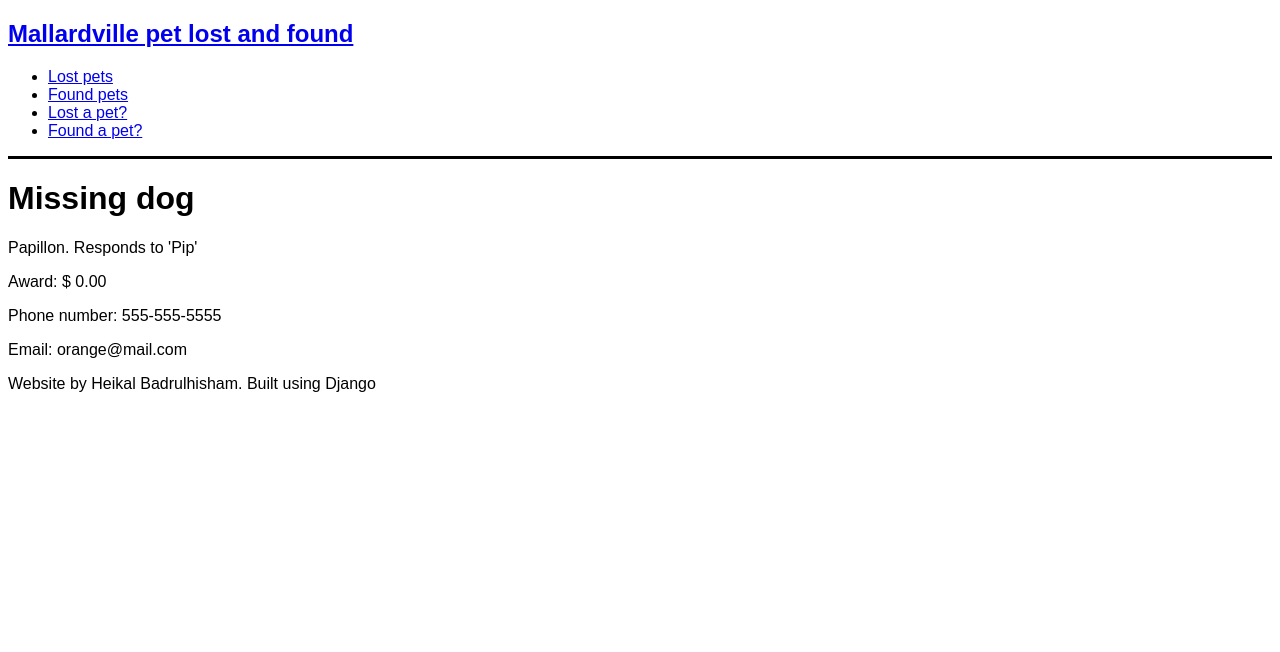
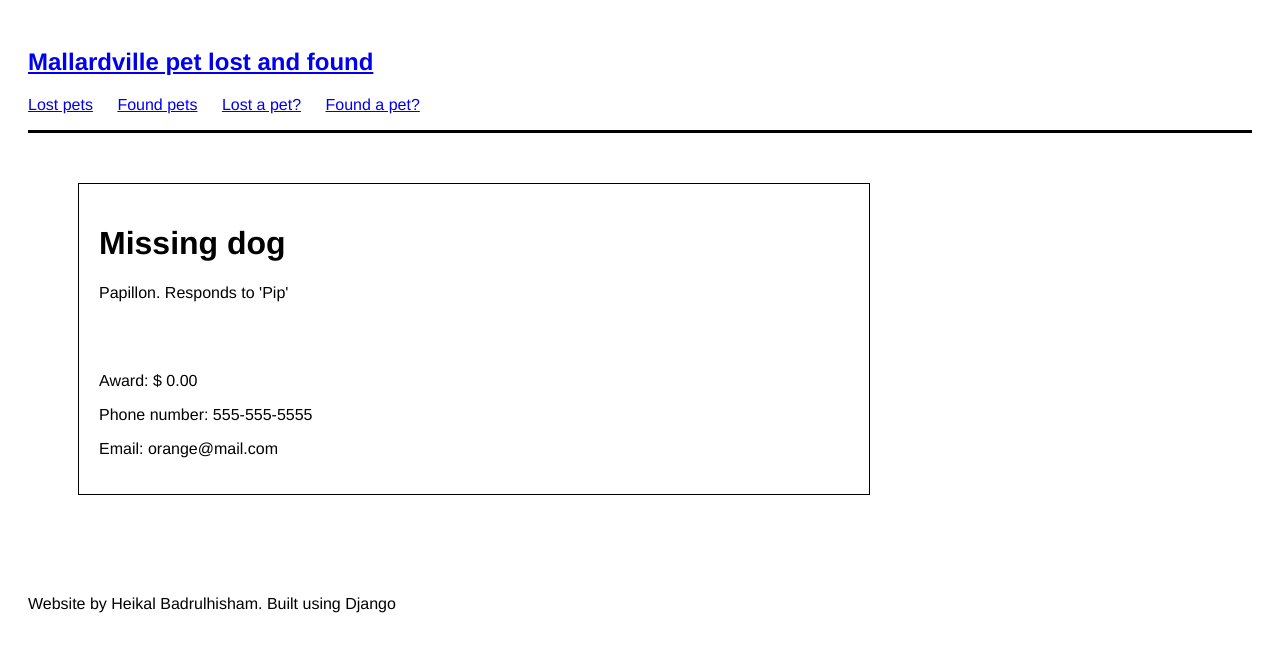
Before and after one commit to heikalb/django-sample, a Django app: page /post/1 in a window 1280 px wide. Shown: the top 652 px of the page. Run offline with Django 3.2, Linux system fonts and the light colour scheme; data comes from the database, SQL or seed files in the repository.

Commit message:
styling edits

```diff
--- a/src/static/css/style.css
+++ b/src/static/css/style.css
@@ -1,7 +1,42 @@
 *{
-font-family: Arial;
+    font-family: Helvetica;
+}
+
+body{
+    padding: 20px;
+    padding-bottom: 0px;
 }
 
 nav{
-border-bottom-style: solid
+    border-bottom-style: solid;
 }
+
+nav ul{
+    padding: 0px;
+}
+
+nav li{
+    display: inline-block;
+    margin-right: 20px;
+}
+
+.post{
+    margin: 50px;
+    width: 80%;
+    max-width: 750px;
+    padding: 20px;
+    border-style: solid;
+    border-width: thin
+}
+
+.post img{
+    width: 90%;
+}
+
+.post .description{
+    margin-bottom: 70px;
+}
+
+#footer{
+    margin-top: 100px;
+}
```
